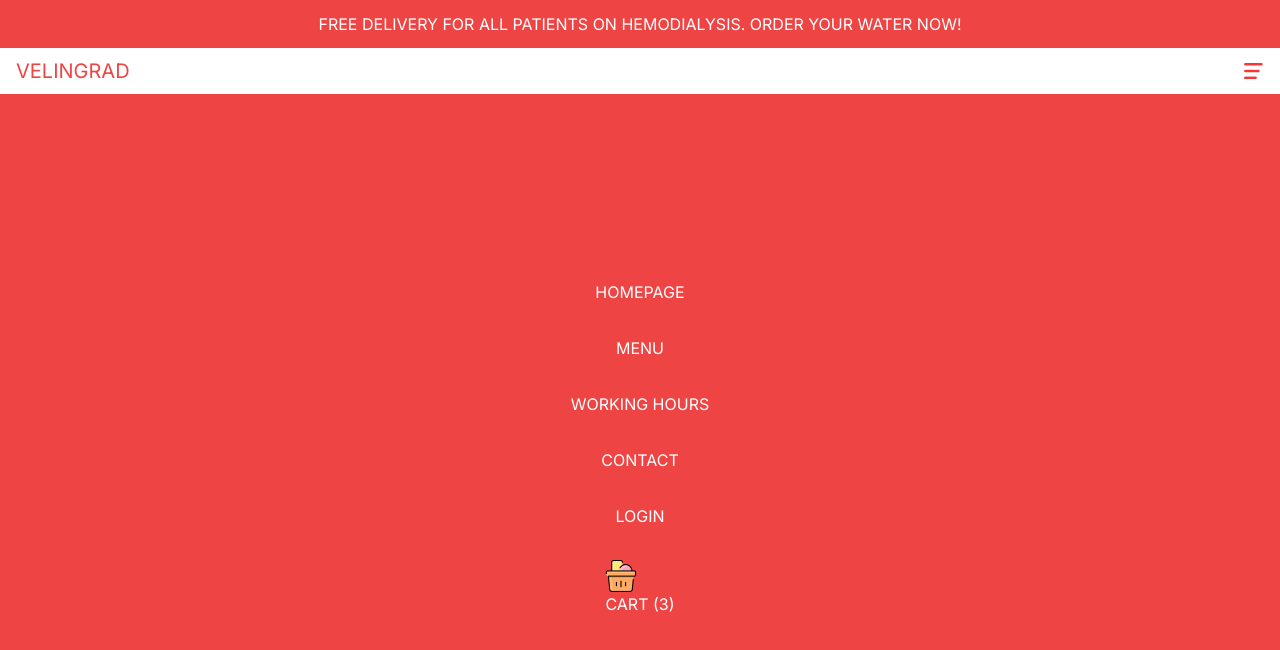
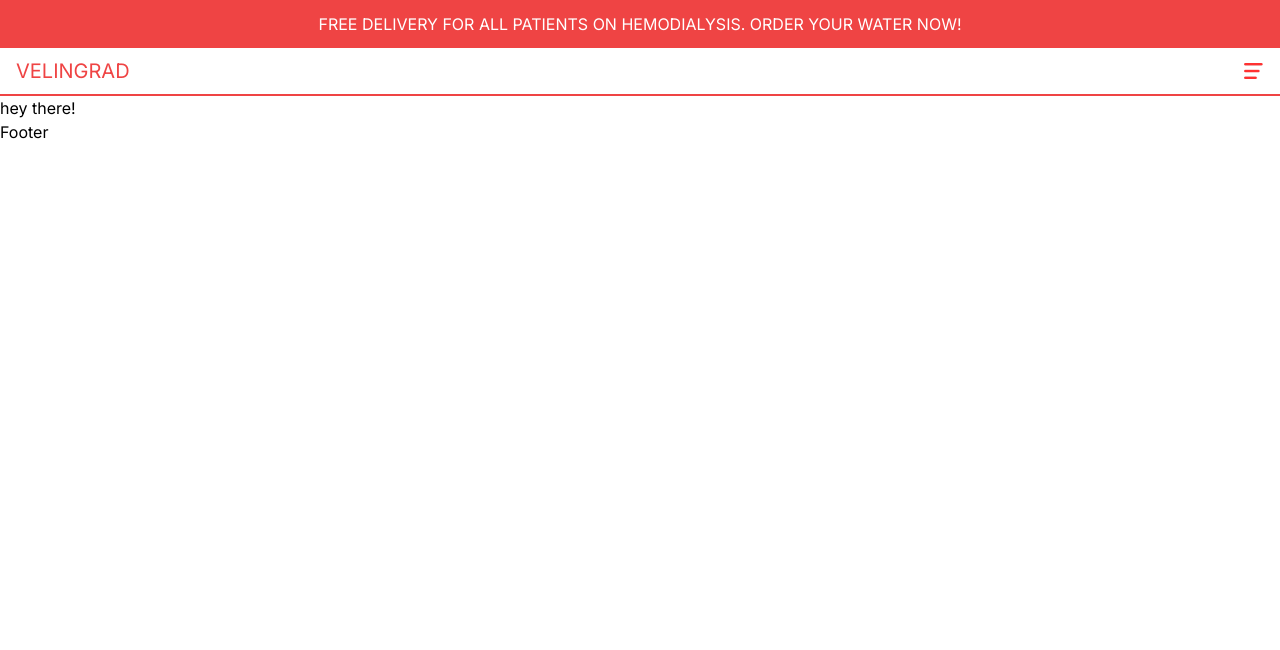
Before and after one commit to TankEngine-ish/Water_Takeaway_Service_Full_Stack_Application, a Next.js app: page / in a window 1280 px wide. Shown: the top 650 px of the page. Built offline with nearby package versions, Linux system fonts and the light colour scheme.

Commit message:
add toggle of menu bar

```diff
--- a/src/components/Menu.tsx
+++ b/src/components/Menu.tsx
@@ -24,24 +24,26 @@ const Menu = () => {
       ) : (
         <Image src="/close.png" alt="" width={20} height={20} onClick={() => setOpen(false)} />
       )}
+      {open && (
       <div className="bg-red-500 text-white absolute left-0 top-24 w-full h-[calc(100vh-6rem)] flex flex-col gap-8 items-center justify-center text 3xl z-10">
 
 
         {links.map((item) => (
-          <Link href={item.url} key={item.id}>
+          <Link href={item.url} key={item.id} onClick={()=>setOpen(false)}>
             {item.title}
           </Link>
         ))}
         {!user ? (
-          <Link href="/login">Login</Link>
+          <Link href="/login" onClick={()=>setOpen(false)}>Login</Link>
         ) : (
-          <Link href="/login">Orders</Link>
+          <Link href="/login" onClick={()=>setOpen(false)}>Orders</Link>
         )}
-        <Link href="/cart">
+        <Link href="/cart" onClick={()=>setOpen(false)}>
           <CartIcon/>
         </Link>
-      </div>
+      </div>)}
     </div>
+
   );
 };
 
```
